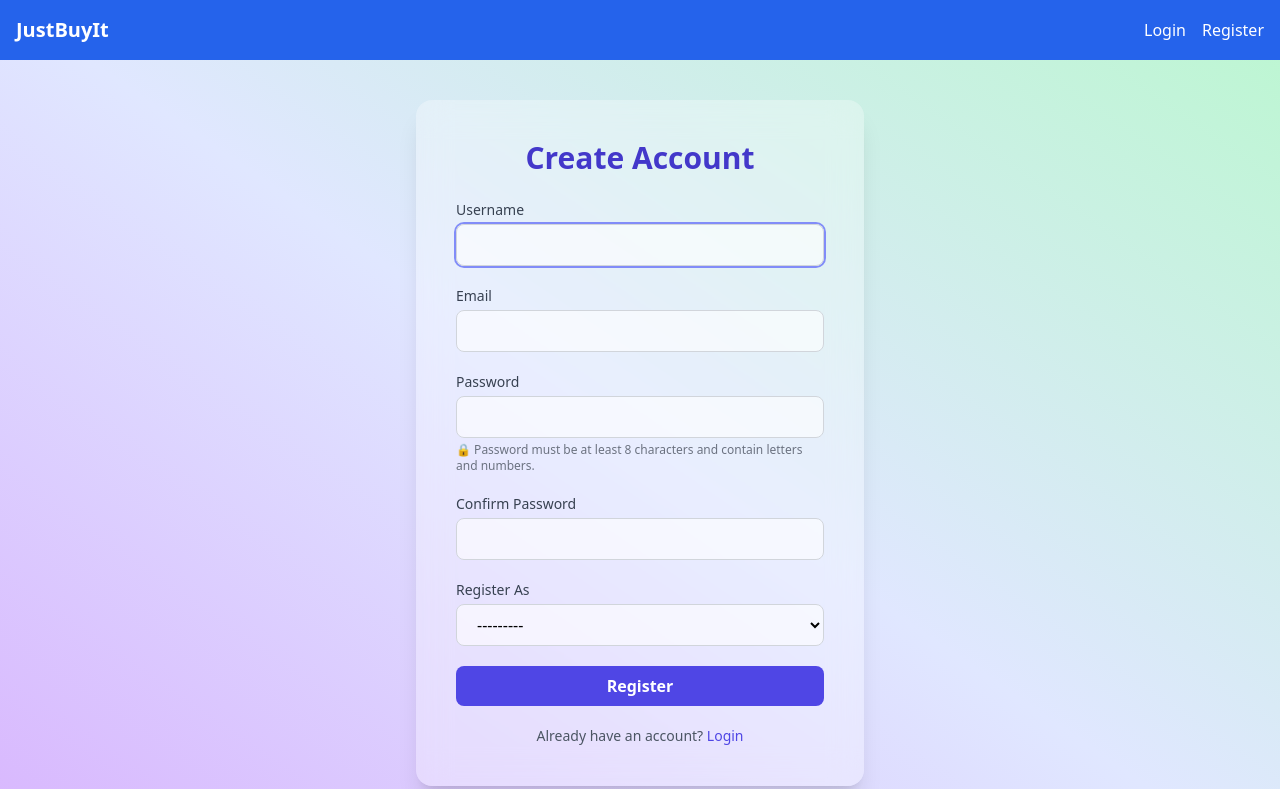
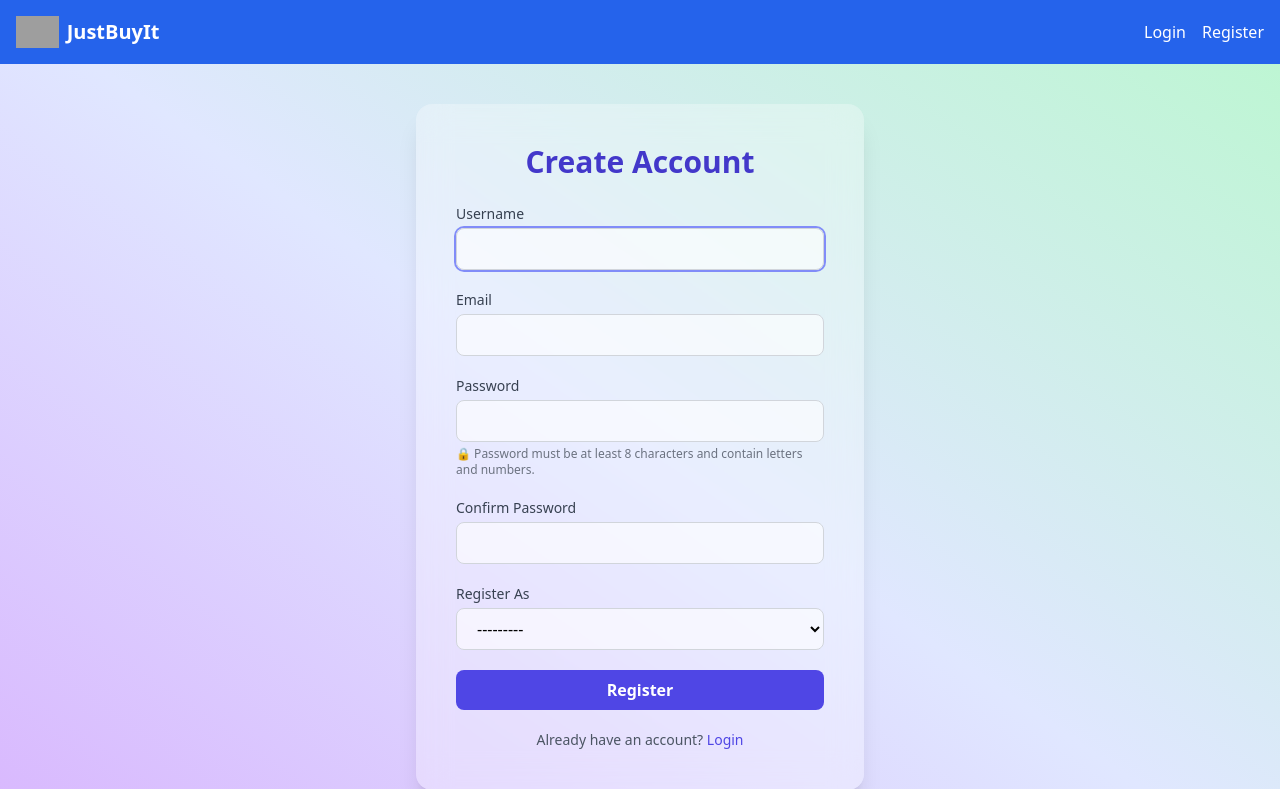
Before and after one commit to Animesh6027/JustBuyIt, a Django app: page /accounts/register/ in a window 1280 px wide. Shown: the top 789 px of the page. Run offline with Django 5.2, Linux system fonts and the light colour scheme; some libraries are stand-ins or nearby versions; grey boxes are pictures that could not be loaded.

Commit message:
JustBuyIt

```diff
--- a/templates/base.html
+++ b/templates/base.html
@@ -12,7 +12,10 @@
 <!-- Navbar -->
 <header class="bg-blue-600 text-white p-4 flex justify-between items-center">
     <div class="text-xl font-bold">
-        <a href="/" class="hover:underline">JustBuyIt</a>
+        <a href="/" class="flex items-center space-x-2">
+  <img src="/media/product_images/clothing-shop.gif" alt="JustBuyIt Logo" class="h-8 w-auto">
+  <span class="text-xl font-bold">JustBuyIt</span>
+</a>
     </div>
     <div class="space-x-4 flex items-center">
         {% if user.is_authenticated %}
```
